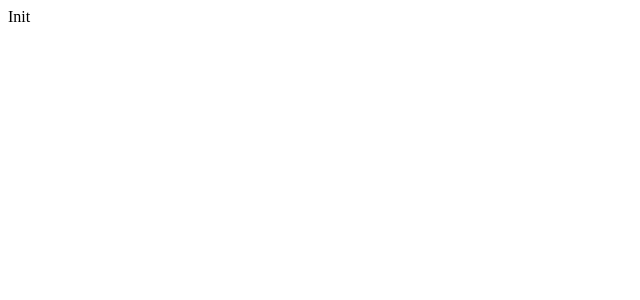
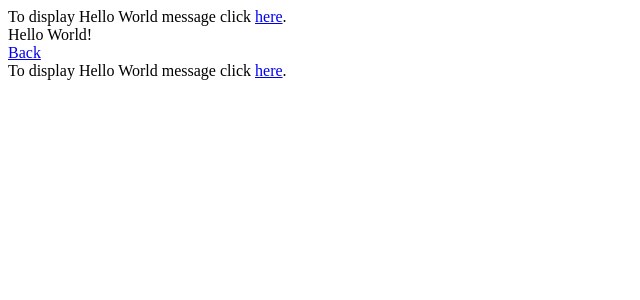
Before and after one commit to wisniewskikr/chrisblog-it-js-react, a React (Create React App) app in the folder architectures/gui/html/js-react-gui-html-helloworld-multiple/: page /helloworld in a window 1280 px wide. Shown: the top 300 px of the page, without its empty margins (0-640 px from the left). Built offline with nearby package versions, Linux system fonts and the light colour scheme.

Commit message:
Add links

```diff
--- a/architectures/gui/html/js-react-gui-html-helloworld-multiple/package.json
+++ b/architectures/gui/html/js-react-gui-html-helloworld-multiple/package.json
@@ -8,6 +8,7 @@
     "@testing-library/user-event": "^13.5.0",
     "react": "^18.2.0",
     "react-dom": "^18.2.0",
+    "react-router-dom": "^6.18.0",
     "react-scripts": "5.0.1",
     "web-vitals": "^2.1.4"
   },
--- a/architectures/gui/html/js-react-gui-html-helloworld-multiple/src/App.js
+++ b/architectures/gui/html/js-react-gui-html-helloworld-multiple/src/App.js
@@ -1,15 +1,11 @@
-import { useState } from "react"
 import { Init } from "./Init"
-import { HelloWorld } from "./HelloWorld";
 
 function App() {
-  const [start, setStart] = useState(true)
 
   return (
-    <>
-      { start ? <Init /> : <HelloWorld /> }
-    </>
+    <Init />
   );
+
 }
 
 export default App;
--- a/architectures/gui/html/js-react-gui-html-helloworld-multiple/src/HelloWorld.js
+++ b/architectures/gui/html/js-react-gui-html-helloworld-multiple/src/HelloWorld.js
@@ -1,5 +1,16 @@
+import { Routes, Route, Link } from "react-router-dom";
+import { Init } from "./Init";
+
 export function HelloWorld() {
+
   return (
-    <div>Hello World!</div>
+    <>
+      <div>Hello World!</div>
+      <Link to="/">Back</Link>
+      <Routes>
+        <Route path="/" element={ <Init /> }/>
+      </Routes>
+    </>
   )
+
 }
--- a/architectures/gui/html/js-react-gui-html-helloworld-multiple/src/Init.js
+++ b/architectures/gui/html/js-react-gui-html-helloworld-multiple/src/Init.js
@@ -1,5 +1,15 @@
+import { Routes, Route, Link } from "react-router-dom";
+import { HelloWorld } from "./HelloWorld";
+
 export function Init() {
+
   return (
-    <div>Init</div>
+    <>
+      <div>To display Hello World message click <Link to="/helloworld">here</Link>.</div>
+      <Routes>
+        <Route path="/helloworld" element={ <HelloWorld /> }/>
+      </Routes>
+    </>
   )
+
 }
--- a/architectures/gui/html/js-react-gui-html-helloworld-multiple/src/index.js
+++ b/architectures/gui/html/js-react-gui-html-helloworld-multiple/src/index.js
@@ -1,10 +1,11 @@
 import React from 'react';
 import ReactDOM from 'react-dom/client';
 import App from './App';
+import { BrowserRouter } from 'react-router-dom'
 
 const root = ReactDOM.createRoot(document.getElementById('root'));
 root.render(
-  <React.StrictMode>
+  <BrowserRouter>
     <App />
-  </React.StrictMode>
+  </BrowserRouter>
 );
```
Also changed, not shown: 1 other file (tests, documents, lock files or other folders).
